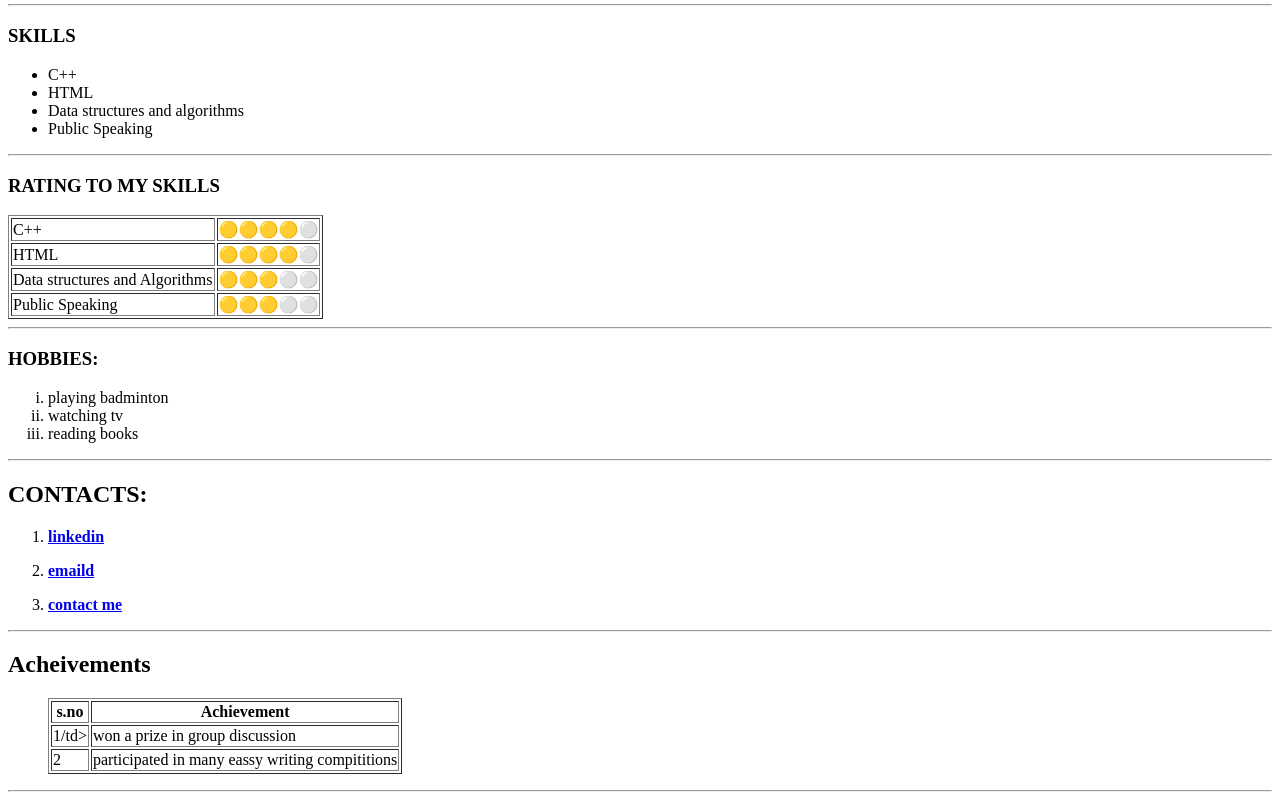
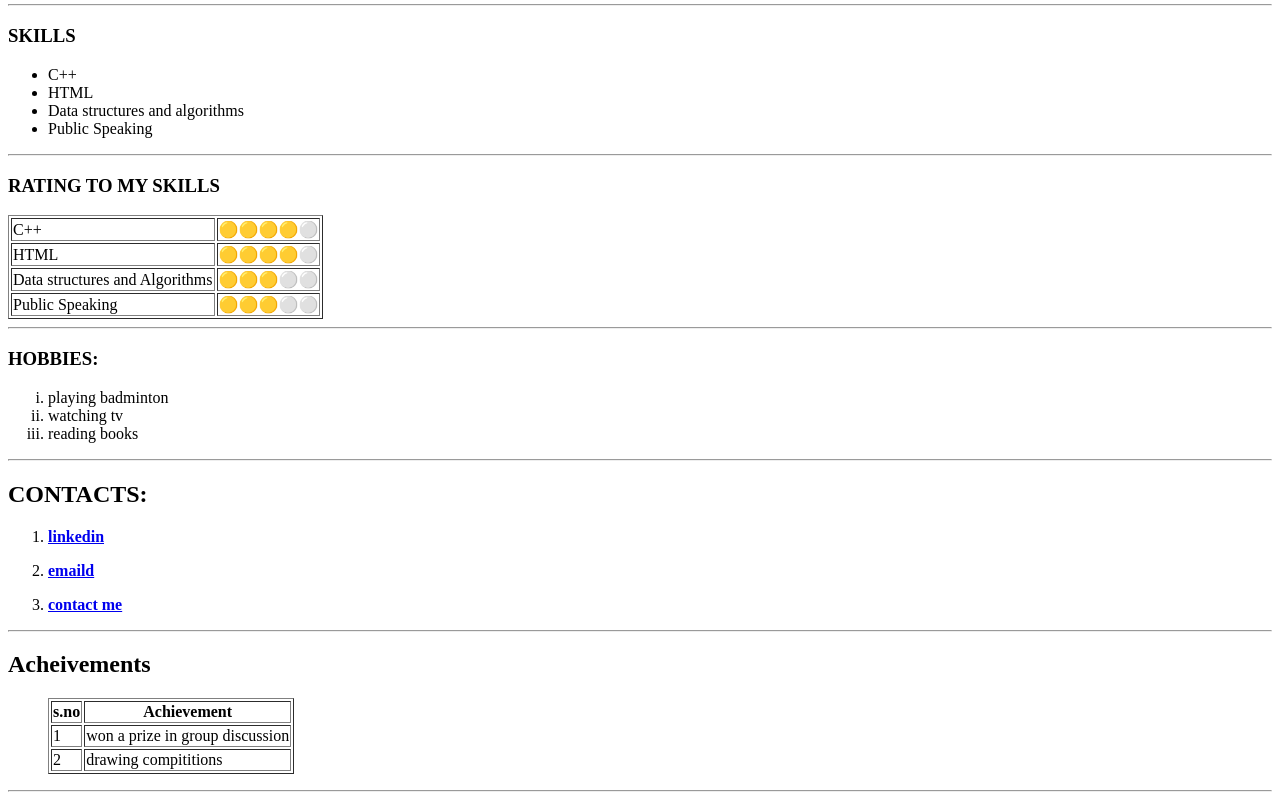
Before and after one commit to Kavya-mothukuri/resume, a plain HTML site: page index.html in a window 1280 px wide. Shown: the part 431-1231 px from the top of the page. Drawn offline with Linux system fonts and the light colour scheme.

Commit message:
index.html

```diff
--- a/index.html
+++ b/index.html
@@ -78,12 +78,12 @@
         <th>Achievement</th>
      </tr>
    <tr>
-     <td>1/td>
+     <td>1</td>
      <td>won a prize in group discussion</td>
    </tr>
    <tr>
      <td>2</td>
-     <td>participated in many eassy writing compititions</td>
+     <td>drawing compititions</td>
    </tr>
  </table>
  </ul>
```
